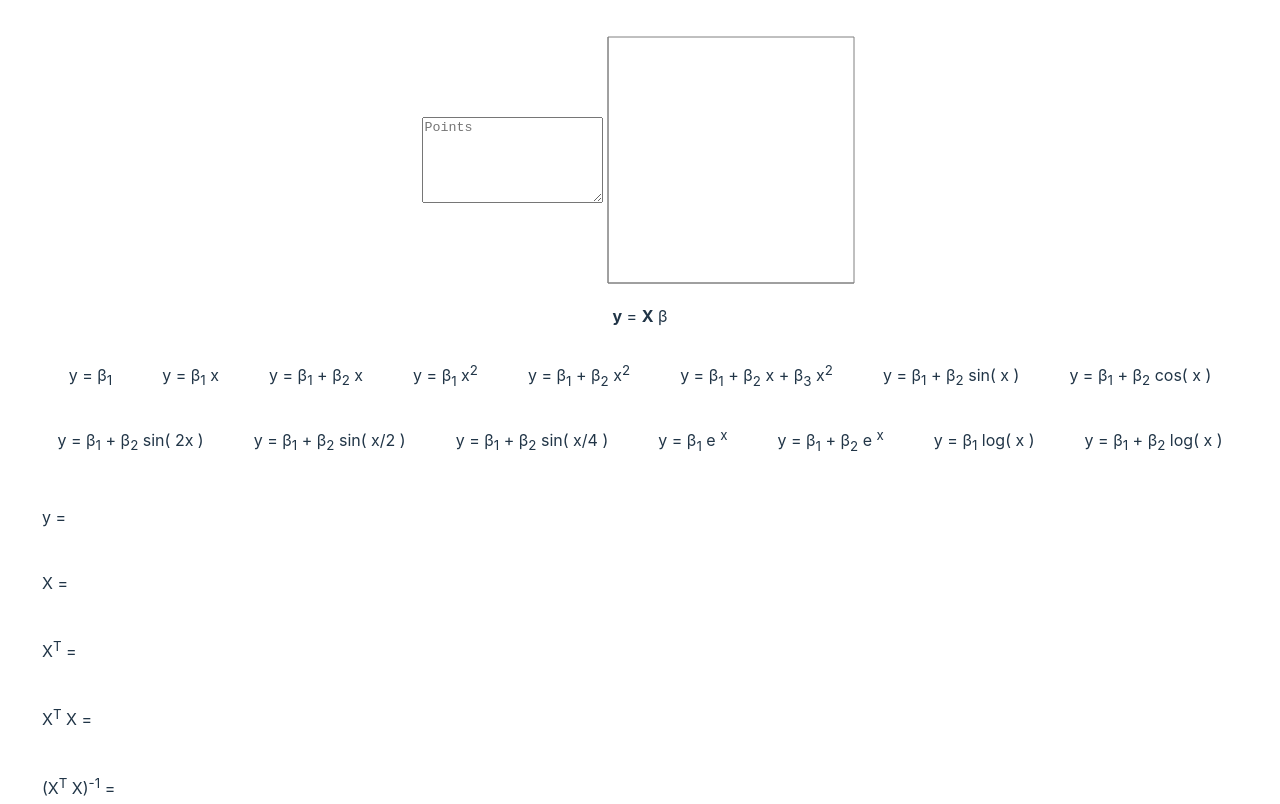
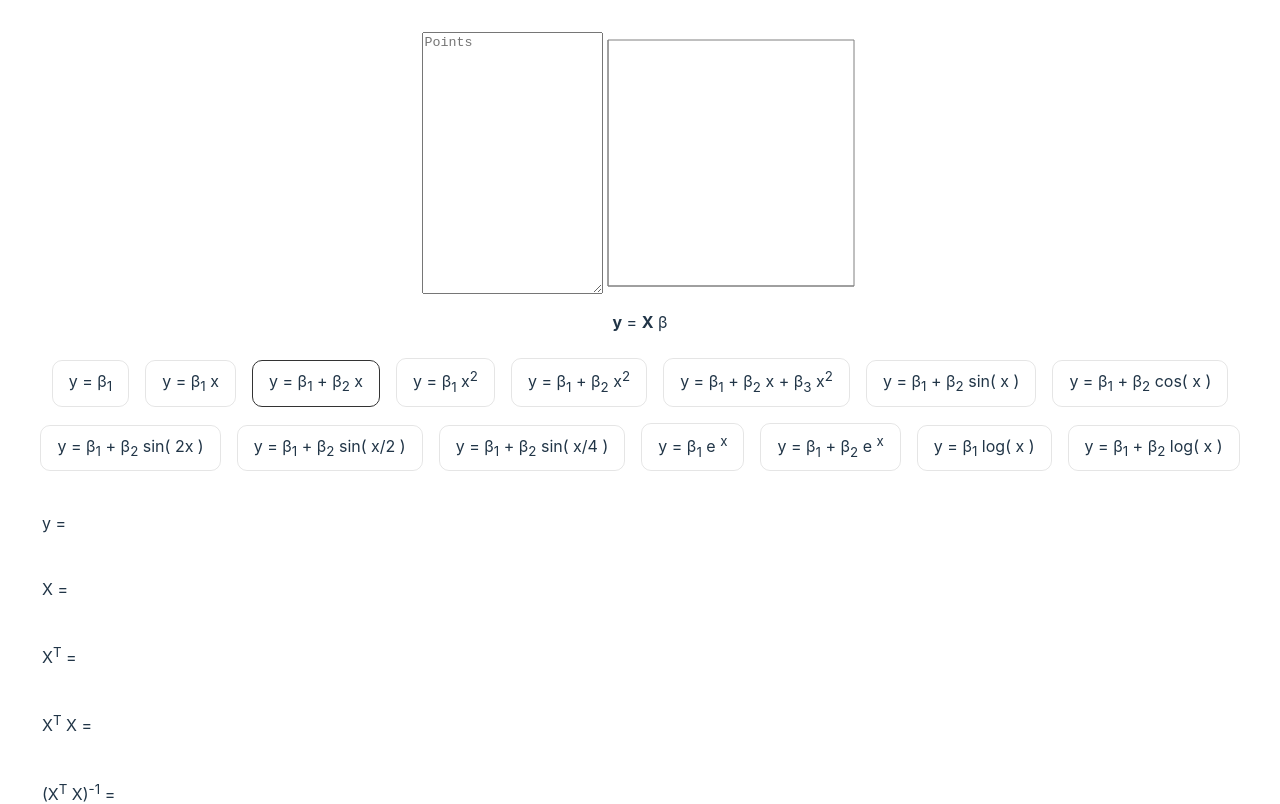
Before and after one commit to IJMacD/linear-least-matrix, a React (Vite) app: page / in a window 1280 px wide. Shown: the top 804 px of the page. Built offline with nearby package versions, Linux system fonts and the light colour scheme.

Commit message:
Fix light mode style

```diff
--- a/src/App.css
+++ b/src/App.css
@@ -9,6 +9,12 @@
   border: 1px solid #ffffff;
   border-collapse: collapse;
   margin-left: 0.5em;
+}
+
+@media (prefers-color-scheme: light) {
+  .matrix-table {
+    border-color: #333;
+  }
 }
 
 .matrix-table td {
@@ -53,3 +59,17 @@
 .mode-selector li.active {
   border-color: #ffffff;
 }
+
+@media (prefers-color-scheme: light) {
+  .mode-selector li {
+    border-color: rgba(0, 0, 0, 0.1);
+  }
+
+  .mode-selector li:hover {
+    background-color: rgba(0, 0, 0, 0.05);
+  }
+
+  .mode-selector li.active {
+    border-color: #333;
+  }
+}
--- a/src/App.tsx
+++ b/src/App.tsx
@@ -34,7 +34,7 @@ function App() {
   return (
     <>
       <div style={{display:"flex",alignItems:"center",justifyContent:"center"}}>
-        <textarea value={pointsInput} onChange={e => setPointsInput(e.target.value)} placeholder='Points' style={{height: 80}}/>
+        <textarea value={pointsInput} onChange={e => setPointsInput(e.target.value)} placeholder='Points' style={{height: 256}}/>
         <Graph points={points} trendFn={trendFn} />
         <TrendlineDisplay mode={mode} coefficients={beta} />
         {
```
